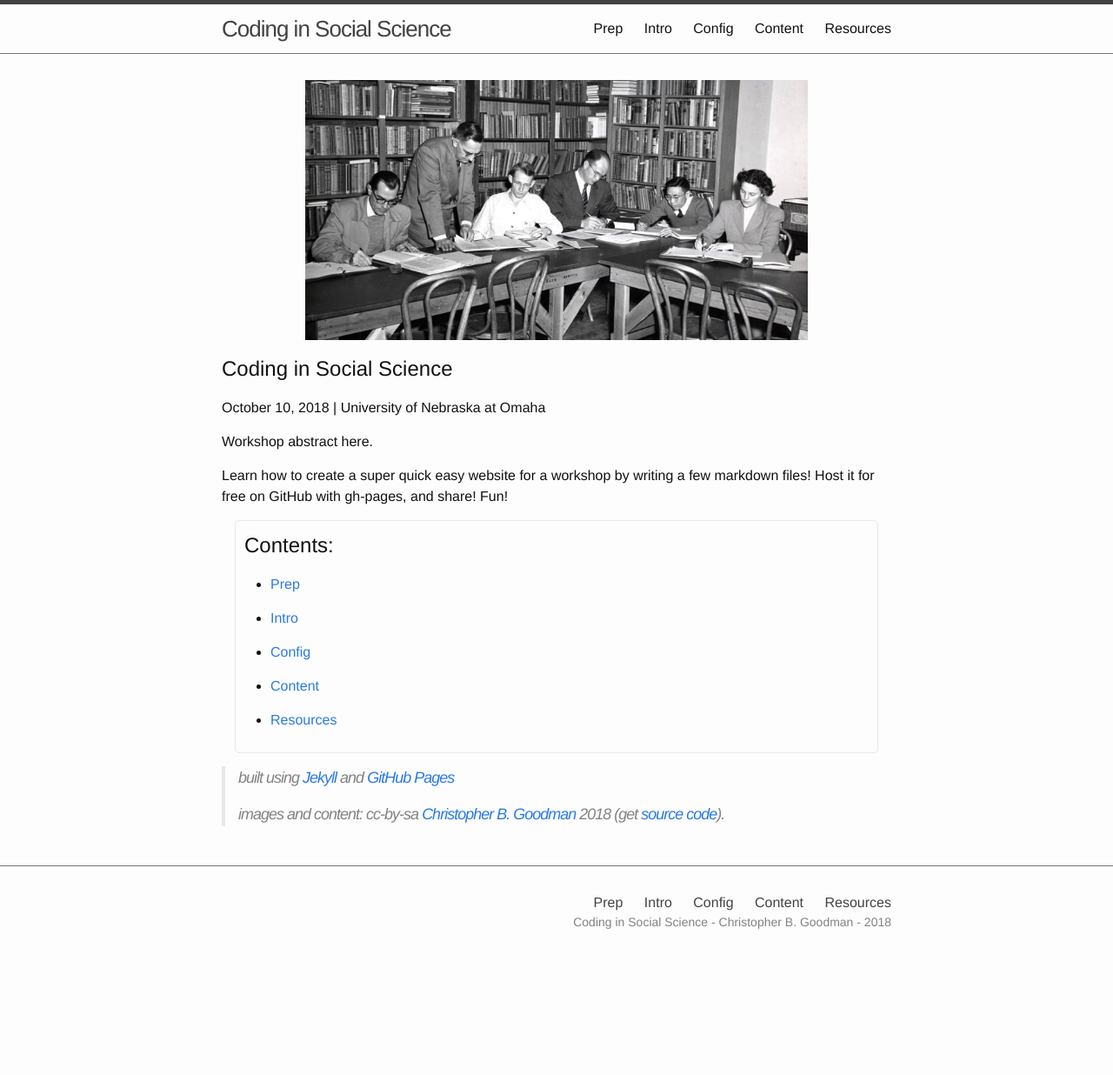
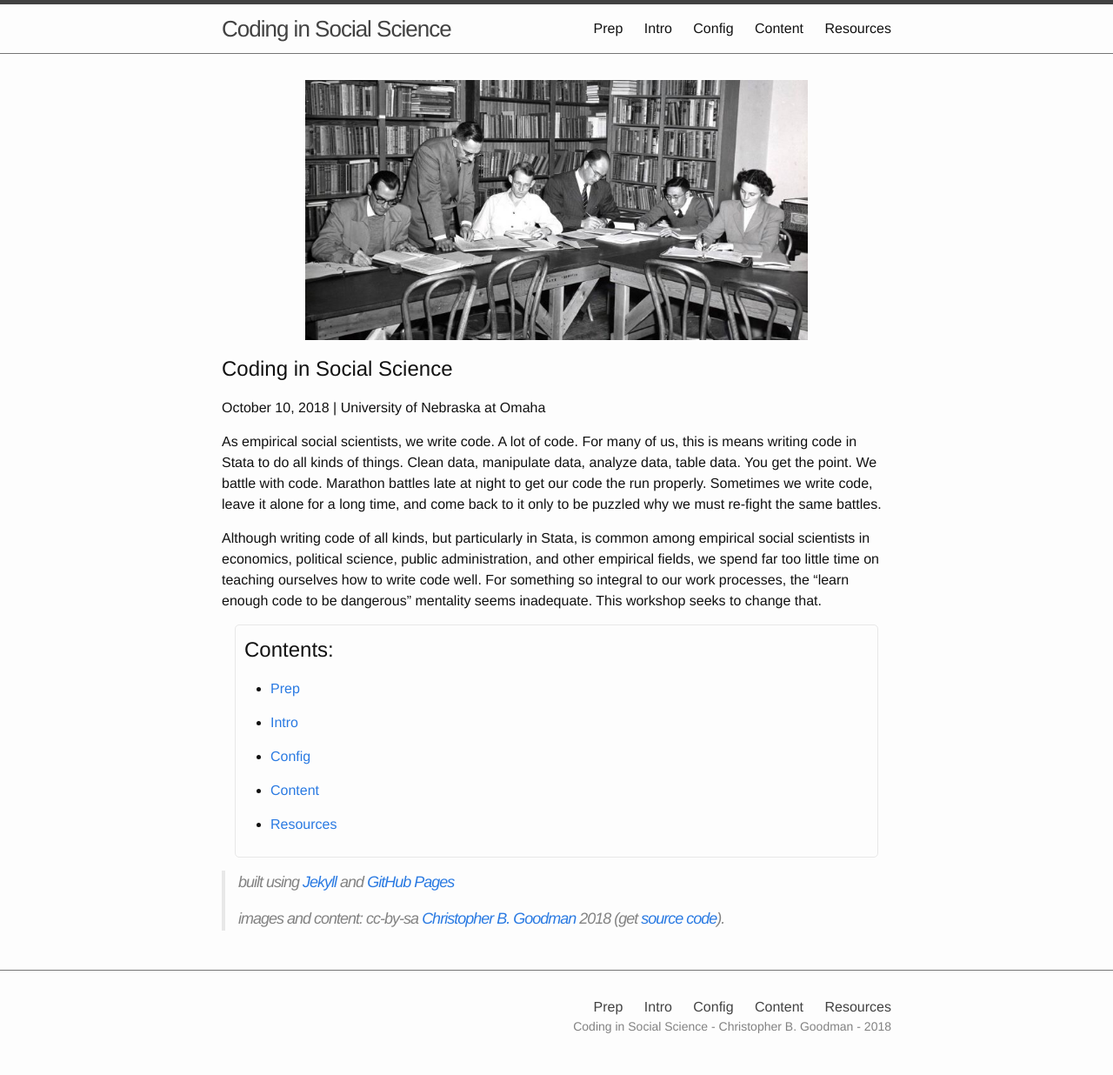
Before and after one commit to codesocsci/coding-workshop, a Jekyll site: the page built from index.md, in a window 1280 px wide. Shown: the whole page at 87% size. Built offline with Jekyll 4.4.1, drawn with Linux system fonts in a browser that asks for light colours; before the commit the page ends 1116 px from its top, so only the background shows below that.

Commit message:
Add workshop abstract

```diff
--- a/index.md
+++ b/index.md
@@ -7,11 +7,9 @@ title: Home
 <h2 class="intro">{{ site.title }}</h2>
 <h4>{{ site.workshop_date }} | {{ site.workshop_location }}</h4>
 
-Workshop abstract here.
+As empirical social scientists, we write code. A lot of code. For many of us, this is means writing code in Stata to do all kinds of things. Clean data, manipulate data, analyze data, table data. You get the point. We battle with code. Marathon battles late at night to get our code the run properly. Sometimes we write code, leave it alone for a long time, and come back to it only to be puzzled why we must re-fight the same battles.
 
-Learn how to create a super quick easy website for a workshop by writing a few markdown files!
-Host it for free on GitHub with gh-pages, and share!
-Fun!
+Although writing code of all kinds, but particularly in Stata, is common among empirical social scientists in economics, political science, public administration, and other empirical fields, we spend far too little time on teaching ourselves how to write code well. For something so integral to our work processes, the "learn enough code to be dangerous" mentality seems inadequate. This workshop seeks to change that.
 
 <div class="toc" markdown="1">
 ## Contents:
```
